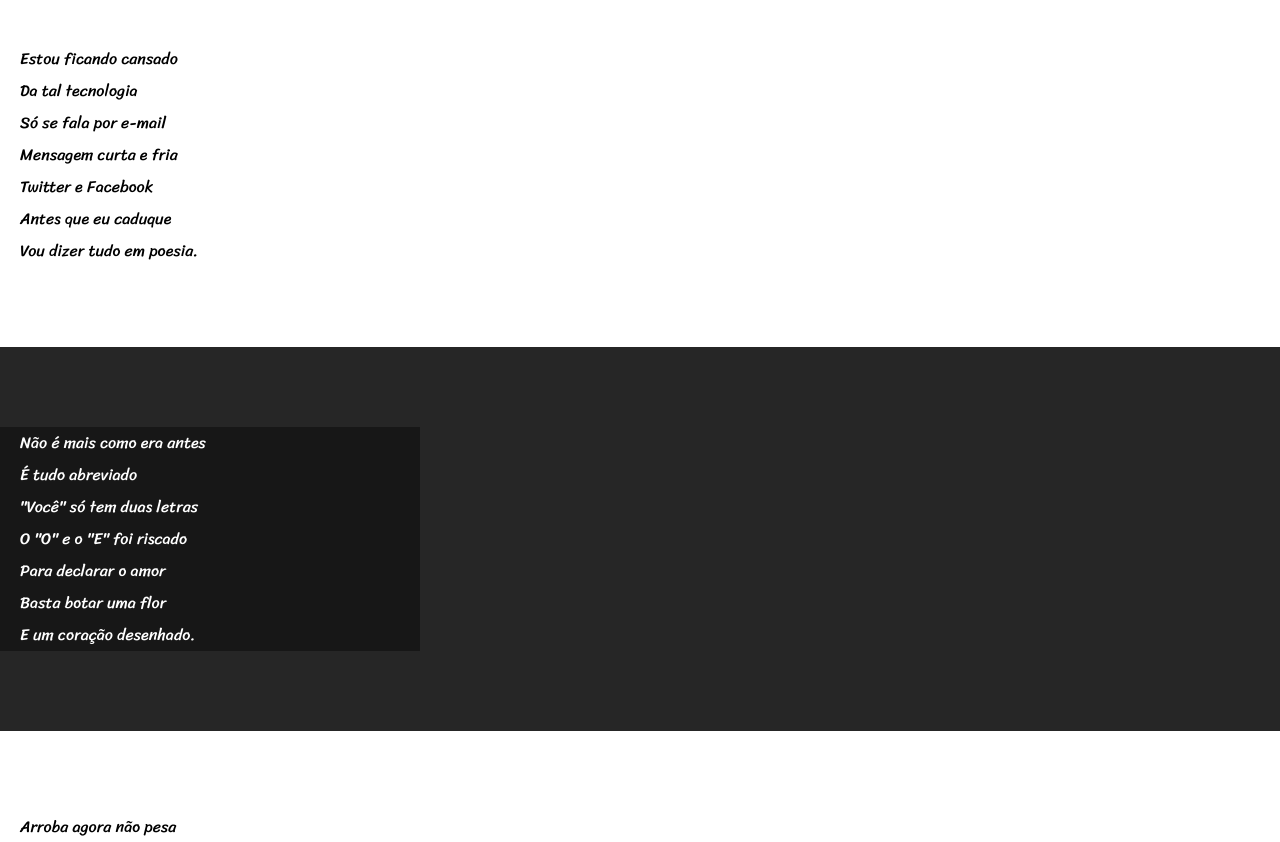
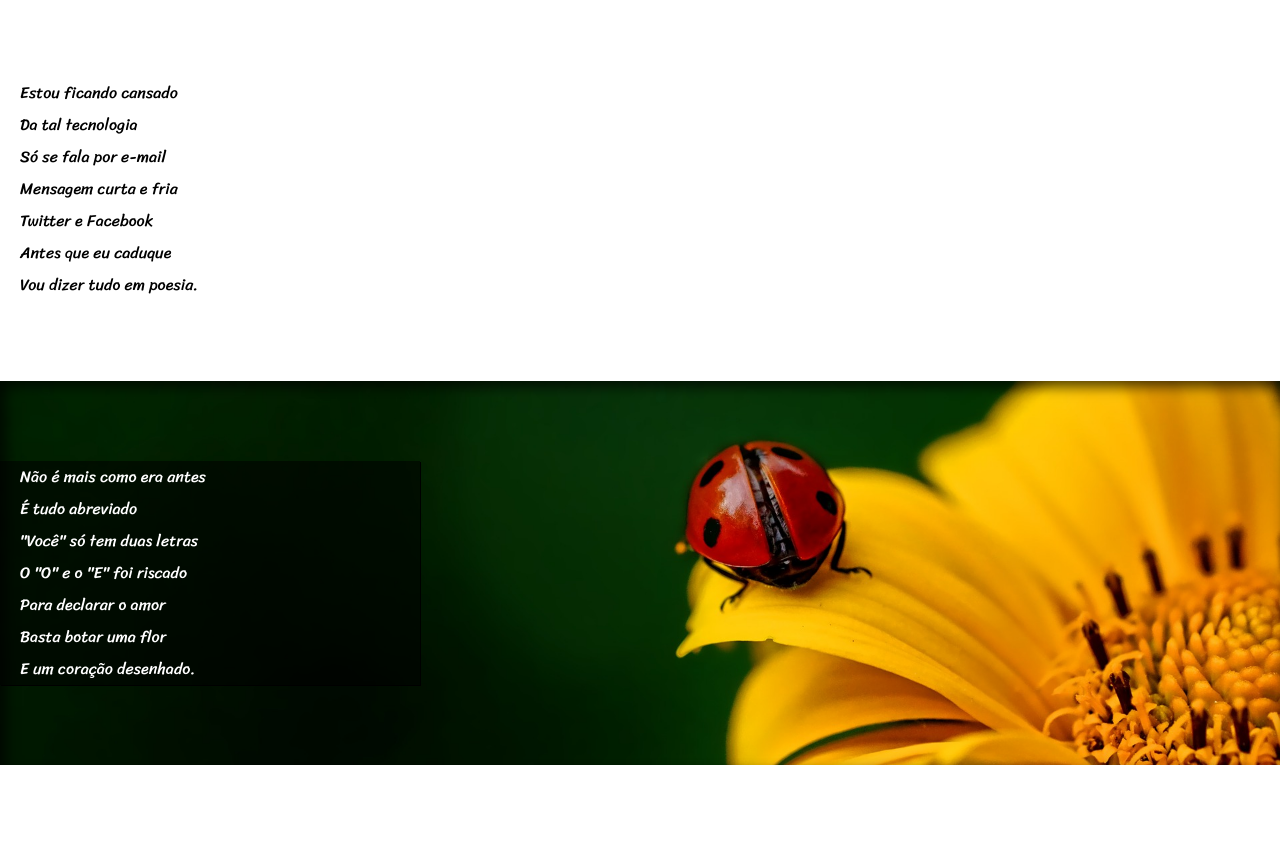
Before and after one commit to Cleitonrod2004/html-css, a plain HTML site: page exercicios/ex12 mod3/index.html in a window 1280 px wide. Shown: the part 152-994 px from the top of the page. Drawn offline with Linux system fonts and the light colour scheme.

Commit message:
ex12 completo

```diff
--- a/exercicios/ex12 mod3/index.html
+++ b/exercicios/ex12 mod3/index.html
@@ -27,7 +27,7 @@
     </section>
 
 
-    <section class="imagem">
+    <section class="imagem" id="img01">
         <p>
             Não é mais como era antes <br>
             É tudo abreviado <br>
@@ -58,7 +58,7 @@
         </p>
     </section>
 
-    <section class="imagem">
+    <section class="imagem" id="img02">
         <p>
             Tenho saudade das cartas <br>
             Escritas com a própria mão <br>
--- a/exercicios/ex12 mod3/style.css
+++ b/exercicios/ex12 mod3/style.css
@@ -33,6 +33,7 @@ header>h1{
     padding-top: 30px;
     font-variant: small-caps;
     font-family: var(--font2);
+    font-size: 5vw;
 
 }
 header>p{
@@ -58,18 +59,34 @@ section.normal{
 }
 section.imagem{
     color: white;
-    background-color: rgba(0, 0, 0, 0.774);
+    background-color: rgba(0, 0, 0, 0.664);
+    box-shadow: inset 6px 6px 13px 0px rgba(0, 0, 0, 0.692);
+    background-size: cover;
+    background-attachment: fixed;
+
 }
 section{
     padding-top: 10vh;
     padding-bottom: 10vh;
     line-height: 2em;
     font-family: var(--font3);
+
 }
 section.imagem>p{
-   background-color: rgba(0, 0, 0, 0.397);
+   background-color: rgba(0, 0, 0, 0.555);
    width: 400px;
+   box-shadow: 01px 01px 0px black;
 }
 p{
     padding-left: 20px;
 }
+section#img01{
+background-image: url(background001.jpg);
+background-position: right center;
+
+
+}
+section#img02{
+background-image: url(background002.jpg);
+
+}
```
Also changed, not shown: exercicios/ex12 mod3/background001.jpg (added), exercicios/ex12 mod3/background002.jpg (added), exercicios/ex12 mod3/imagens/._background001.jpg (deleted), exercicios/ex12 mod3/imagens/._background002.jpg (deleted).
